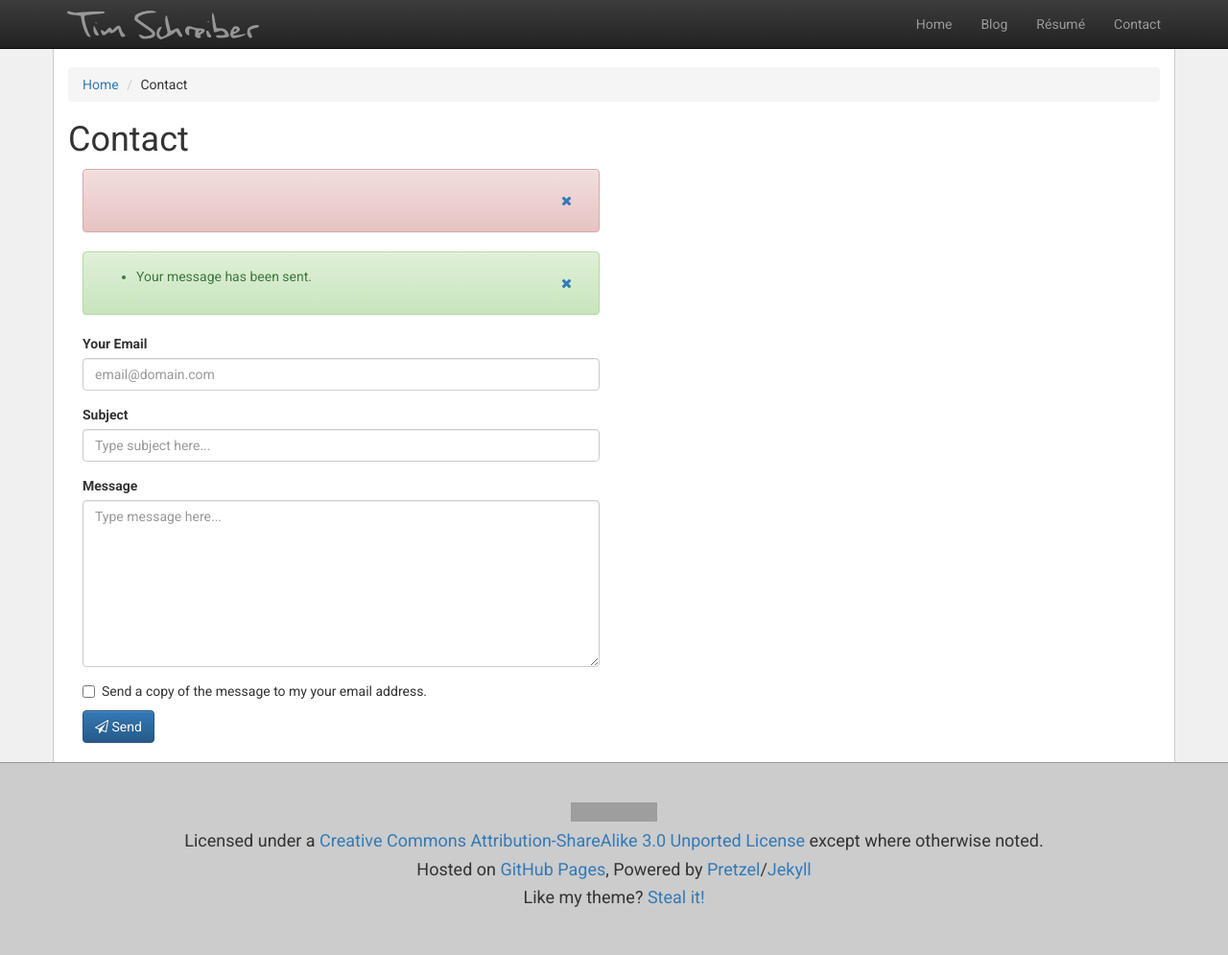
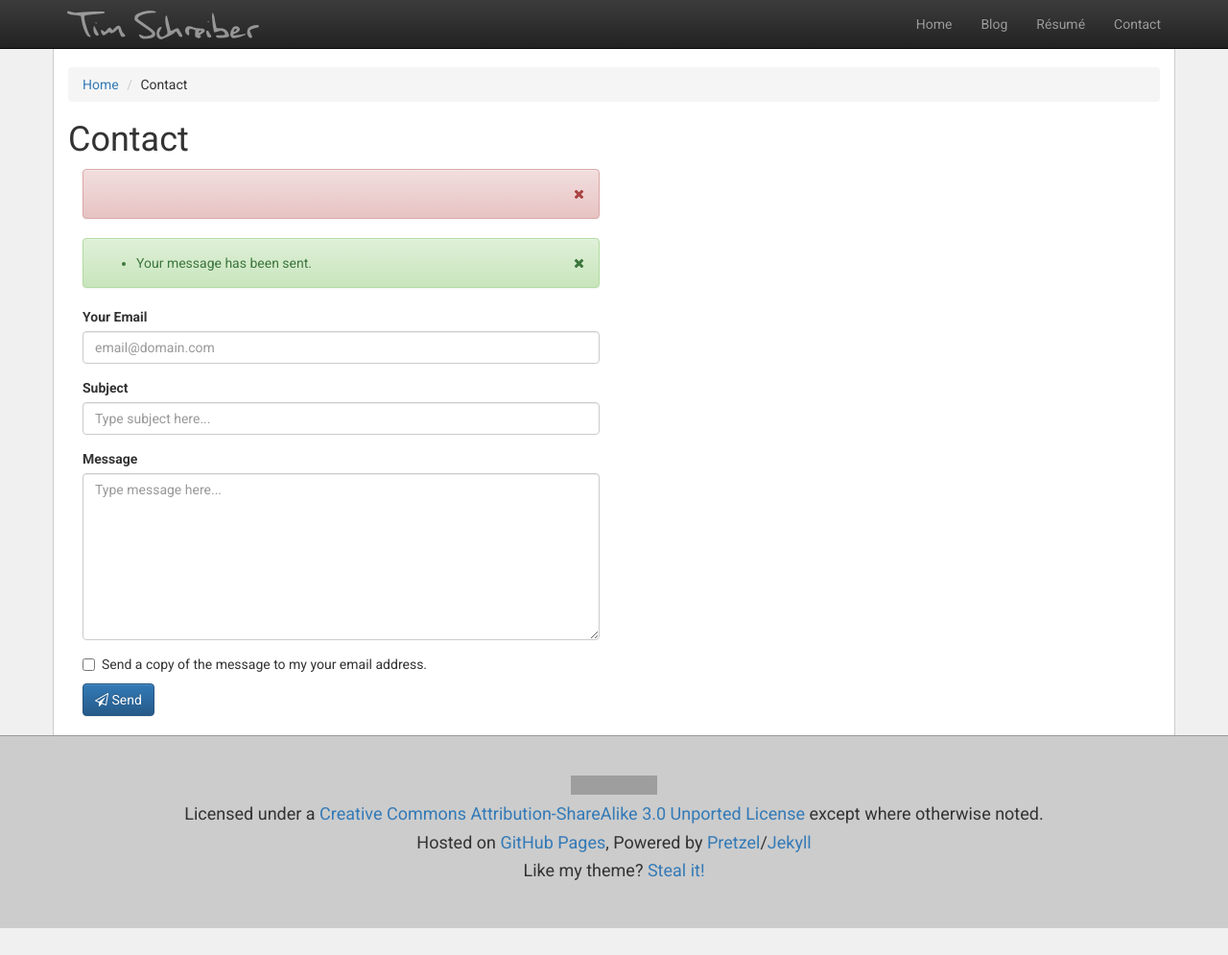
Before and after one commit to timschreiber/timschreiber.github.com, a Jekyll site: the page built from contact/contact.md, in a window 1280 px wide and 995 px high. Shown: the whole window at 96% size. Built offline with Jekyll 4.4.1, drawn with Linux system fonts in a browser that asks for light colours; nearby versions of some CDN libraries; grey boxes are pictures that could not be loaded.

Commit message:
Update contact.md

```diff
--- a/contact/contact.md
+++ b/contact/contact.md
@@ -17,7 +17,7 @@ description : "Use this form to contact Timothy P. Schreiber."
 		<ul class="pull-left">
 		</ul>
 		<div class="pull-right">
-			<button class="btn btn-link text-danger"><span class="fa fa-times"></span></button>
+			<a href="#" class="text-danger"><span class="fa fa-times"></span></a>
 		</div>
 	</div>
 
@@ -26,7 +26,7 @@ description : "Use this form to contact Timothy P. Schreiber."
 			<li>Your message has been sent.</li>
 		</ul>
 		<div class="pull-right">
-			<button class="btn btn-link text-success"><span class="fa fa-times"></span></button>
+			<a href="#" class="text-success"><span class="fa fa-times"></span></a>
 		</div>
 	</div>
 
```
